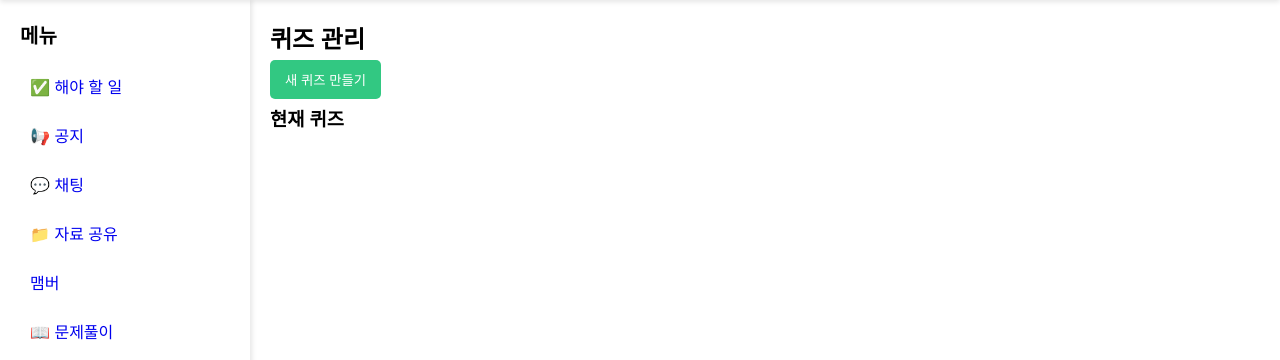
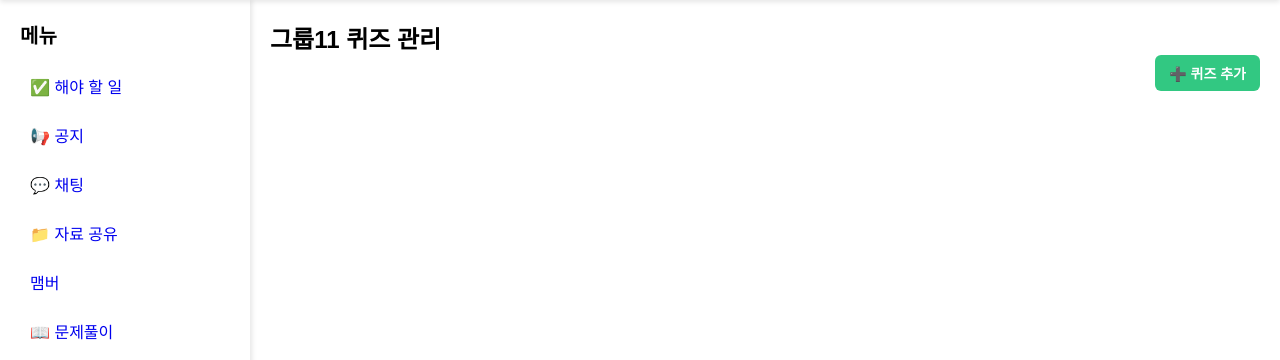
Before and after one commit to ggam9/PBL2, a Flask app: page /group/1/quiz in a window 1280 px wide. Shown: the part 60-420 px from the top of the page. Run offline with Flask 3, Linux system fonts and the light colour scheme; a user stored in the database is signed in; data comes from the database, SQL or seed files in the repository; data that the repository does not hold is empty.

Commit message:
group_quiz.html

```diff
--- a/templates/group_quiz.html
+++ b/templates/group_quiz.html
@@ -6,28 +6,67 @@
 <style>
 .group_content h2 {
   margin-bottom: 20px;
+  font-size: 26px;
+  color: #333;
+}
+
+.quiz-container {
+  display: flex;
+  flex-direction: column;
+  gap: 20px;
+}
+
+.quiz-card {
+  border-radius: 12px;
+  padding: 20px;
+  background: #ffffff;
+  box-shadow: 0 4px 12px rgba(0,0,0,0.08);
+  display: flex;
+  justify-content: space-between;
+  align-items: center;
+  transition: transform 0.2s;
+}
+
+.quiz-card:hover {
+  transform: translateY(-4px);
+}
+
+.quiz-info {
+  flex: 1;
+}
+
+.quiz-info h4 {
+  margin: 0 0 8px;
+  font-size: 18px;
+  color: #222;
+}
+
+.quiz-info span {
+  font-size: 14px;
+  color: #666;
+}
+
+.quiz-actions {
+  display: flex;
+  gap: 10px;
 }
 
 .btn {
-    margin: 5px 0;
-    padding: 10px 15px;
+  padding: 8px 14px;
   border: none;
-    border-radius: 5px;
+  border-radius: 6px;
+  font-weight: bold;
   cursor: pointer;
+  font-size: 14px;
 }
 
 .btn-primary {
   background-color: #32c882;
   color: white;
 }
-.btn-primary:hover{
+
+.btn-primary:hover {
   background-color: #28a874;
-    transition: 0.2s;
-}
-
-.btn-success {
-    background-color: #28a745;
-    color: white;
 }
 
 .btn-danger {
@@ -35,97 +74,138 @@
   color: white;
 }
 
+.btn-danger:hover {
+  background-color: #c82333;
+}
+
 .btn-secondary {
   background-color: #6c757d;
   color: white;
 }
 
-.btn-link {
-    color: #007bff;
-    text-decoration: none;
-    margin-left: 10px;
+.btn-secondary:hover {
+  background-color: #5a6268;
 }
 
-.btn-link:hover {
-    text-decoration: underline;
-}
-
-.form-popup {
-    background-color: white;
-    border: 1px solid #ccc;
-    padding: 20px;
-    box-shadow: 0 2px 10px rgba(0, 0, 0, 0.2);
+/* 모달 스타일 */
+.modal-overlay {
   position: fixed;
-    top: 50%;
-    left: 50%;
-    transform: translate(-50%, -50%);
+  top: 0; left: 0;
+  width: 100vw; height: 100vh;
+  background: rgba(0,0,0,0.5);
+  display: none;
+  justify-content: center;
+  align-items: center;
   z-index: 1000;
 }
 
-.quiz-list {
-    list-style: none;
-    padding: 0;
+.modal-content {
+  background: #fff;
+  border-radius: 12px;
+  padding: 30px;
+  width: 90%;
+  max-width: 460px;
+  box-shadow: 0 8px 25px rgba(0,0,0,0.2);
+  animation: fadeIn 0.3s ease;
 }
 
-.quiz-item {
-    border: 1px solid #ddd;
-    padding: 15px;
-    margin-bottom: 10px;
-    border-radius: 5px;
-    background-color: #f8f9fa;
-    display: flex;
-    align-items: center;
-    justify-content: space-between;
+.modal-content h3 {
+  margin-top: 0;
+  color: #333;
 }
 
+.form-group {
+  margin-bottom: 15px;
+}
+
+.form-group label {
+  font-weight: bold;
+  color: #444;
+}
+
+.form-control {
+  width: 100%;
+  padding: 10px;
+  border-radius: 6px;
+  border: 1px solid #ccc;
+  font-size: 14px;
+}
+
+.modal-buttons {
+  text-align: right;
+  margin-top: 20px;
+}
+
+@keyframes fadeIn {
+  from { opacity: 0; transform: scale(0.95); }
+  to   { opacity: 1; transform: scale(1); }
+}
 </style>
-<h2>퀴즈 관리</h2>
-<button class="btn btn-primary" onclick="toggleQuizForm()">새 퀴즈 만들기</button>
-<div id="quizForm" class="form-popup" style="display:none;">
+
+<h2>{{ post.title }} 퀴즈 관리</h2>
+
+<!-- 퀴즈 추가 버튼 -->
+<div style="text-align: right; margin-bottom: 20px;">
+  <button class="btn btn-primary" onclick="openModal()">➕ 퀴즈 추가</button>
+</div>
+
+<!-- 퀴즈 리스트 -->
+<div class="quiz-container">
+  {% for quiz in quizzes %}
+  <div class="quiz-card">
+    <div class="quiz-info">
+      <h4>{{ quiz.question }}</h4>
+      <span>난이도: {{ quiz.difficulty }}</span>
+    </div>
+    <div class="quiz-actions">
+      <a href="{{ url_for('take_quiz', post_id=post.id, quiz_id=quiz.id) }}" class="btn btn-primary">풀이</a>
+      <form method="POST" action="{{ url_for('delete_quiz', post_id=post.id, quiz_id=quiz.id) }}">
+        <button type="submit" class="btn btn-danger">삭제</button>
+      </form>
+    </div>
+  </div>
+  {% endfor %}
+</div>
+
+<!-- 모달 창 -->
+<div id="quizModal" class="modal-overlay">
+  <div class="modal-content">
     <h3>새 퀴즈 만들기</h3>
     <form method="POST" enctype="multipart/form-data">
       <div class="form-group">
         <label for="question">문제</label>
-            <input type="text" id="question" name="question" class="form-control" required>
+        <input type="text" name="question" class="form-control" required>
       </div>
       <div class="form-group">
-            <label for="image">이미지 업로드</label>
-            <input type="file" id="image" name="image" class="form-control">
+        <label for="image">이미지 (선택)</label>
+        <input type="file" name="image" class="form-control">
       </div>
       <div class="form-group">
         <label for="difficulty">난이도</label>
-            <select id="difficulty" name="difficulty" class="form-control" required>
+        <select name="difficulty" class="form-control" required>
           <option value="easy">하</option>
           <option value="medium">중</option>
           <option value="hard">상</option>
         </select>
       </div>
       <div class="form-group">
-            <label for="answer">답</label>
-            <input type="text" id="answer" name="answer" class="form-control" required>
+        <label for="answer">정답</label>
+        <input type="text" name="answer" class="form-control" required>
       </div>
-        <button type="submit" class="btn btn-success">만들기</button>
-        <button type="button" class="btn btn-secondary" onclick="toggleQuizForm()">Cancel</button>
+      <div class="modal-buttons">
+        <button type="submit" class="btn btn-primary">추가</button>
+        <button type="button" class="btn btn-secondary" onclick="closeModal()">취소</button>
+      </div>
     </form>
   </div>
-
-<h3>현재 퀴즈</h3>
-<ul class="quiz-list">
-    {% for quiz in quizzes %}
-    <li class="quiz-item">
-        <span><strong>{{ quiz.question }}</strong> - {{ quiz.difficulty }}</span>
-        <a href="{{ url_for('take_quiz', post_id=post.id, quiz_id=quiz.id) }}" class="btn btn-link">Take Quiz</a>
-        <form method="POST" action="{{ url_for('delete_quiz', post_id=post.id, quiz_id=quiz.id) }}" style="display:inline;">
-            <button type="submit" class="btn btn-danger">Delete</button>
-        </form>
-    </li>
-    {% endfor %}
-</ul>
+</div>
 
 <script>
-function toggleQuizForm() {
-    var form = document.getElementById('quizForm');
-    form.style.display = form.style.display === 'none' ? 'block' : 'none';
+function openModal() {
+  document.getElementById('quizModal').style.display = 'flex';
+}
+function closeModal() {
+  document.getElementById('quizModal').style.display = 'none';
 }
 </script>
 {% endblock %}
```
Lines whose indentation alone changed are shown as unchanged.
